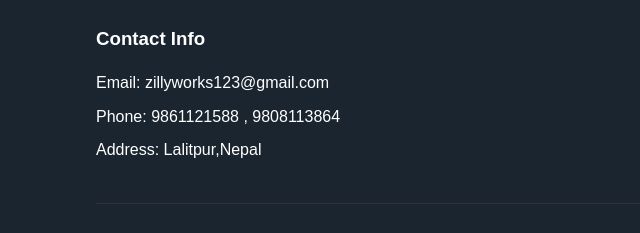
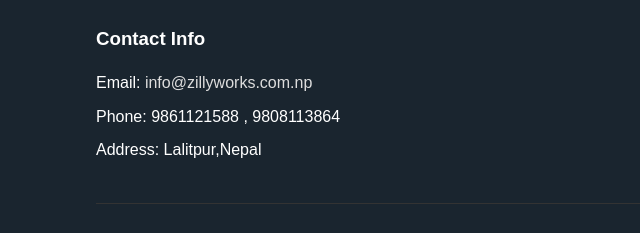
Before and after one commit to khatripramod/jillyworks, a plain HTML site: page index.html in a window 1280 px wide. Shown: the part 3292-3525 px from the top of the page, 0-640 px from the left. Drawn offline with Linux system fonts and the light colour scheme.

```diff
--- a/index.html
+++ b/index.html
@@ -185,7 +185,7 @@
                 <div class="footer-section">
                     <h3>Contact Info</h3>
                     <ul>
-                        <li>Email: zillyworks123@gmail.com</li>
+                        <li>Email: <a href="mailto:info@zillyworks.com.np">info@zillyworks.com.np</a></li>
                         <li>Phone: 9861121588 , 9808113864</li>
                         <li>Address: Lalitpur,Nepal</li>
                     </ul>
```
